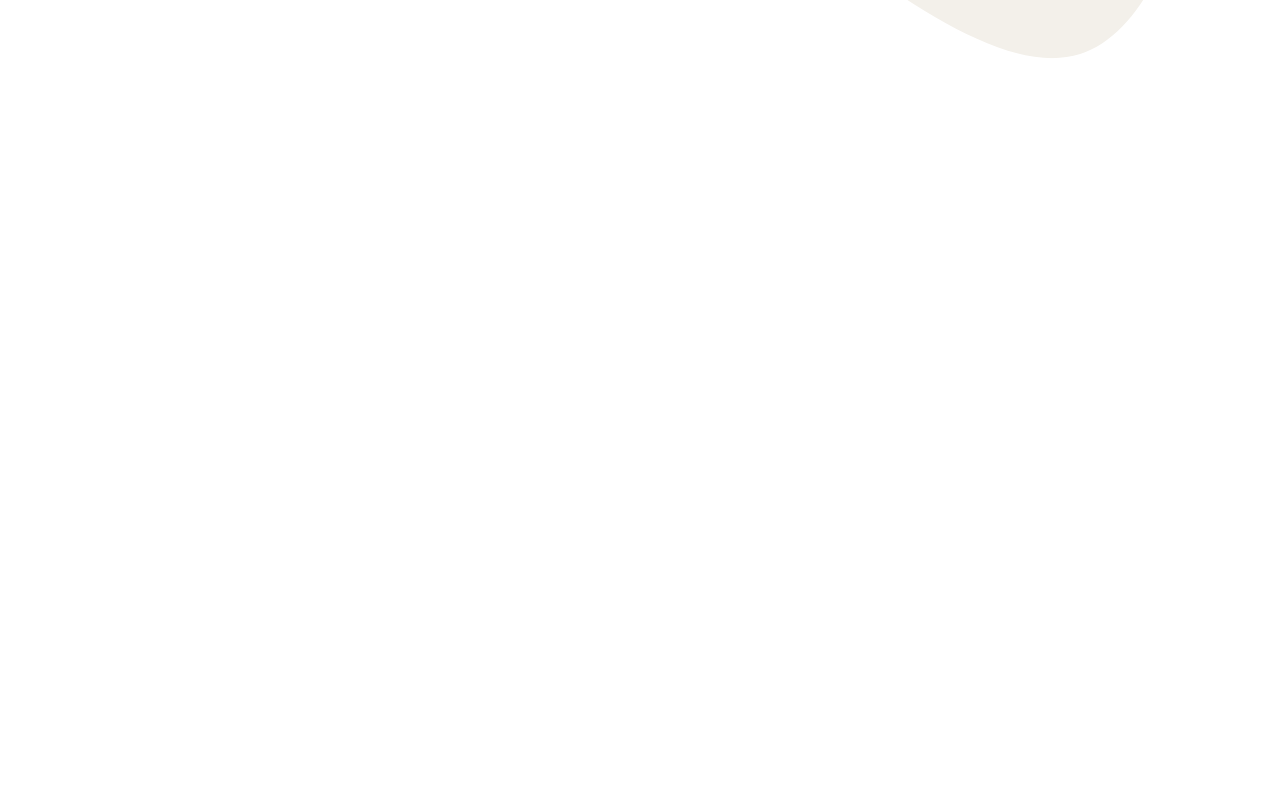
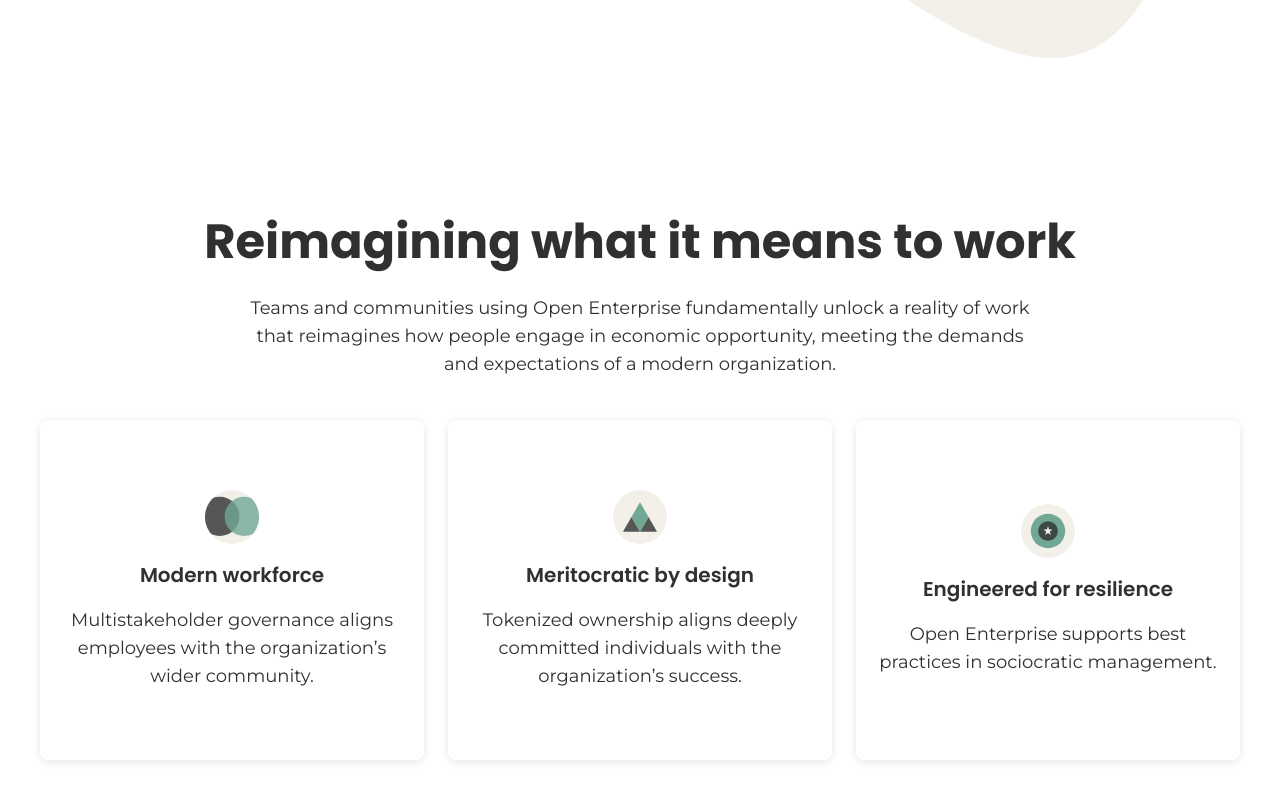
Before and after one commit to gabrielcaiana/Challenge-Trainee-s, a Vue app: page /#/ in a window 1280 px wide. Shown: the part 664-1464 px from the top of the page. Before the commit the page ends 800 px from the top, so only its background shows below. Built offline with nearby package versions, Linux system fonts and the light colour scheme.

Commit message:
seção works

```diff
--- a/public/global.css
+++ b/public/global.css
@@ -3,10 +3,10 @@
  margin: 0;
 }
 
-h1,h2,h3,h4,h5,h6 {
+h1,h2,h3,h4,h5,h6, span {
  font-family: 'Poppins', sans-serif;
 }
 
-p, span, a {
+p,a {
  font-family: 'Montserrat', sans-serif;
 }
--- /dev/null
+++ b/src/components/Work.vue
@@ -0,0 +1,105 @@
+<template>
+  <div class="work">
+    <h2>Reimagining what it means to work</h2>
+    <p>
+      Teams and communities using Open Enterprise fundamentally unlock a reality
+      of work that reimagines how people engage in economic opportunity, meeting
+      the demands and expectations of a modern organization.
+    </p>
+    <div class="cards">
+      <div class="card">
+        <img src="@/assets/icons/Icon1.svg" alt="icone" />
+        <span>Modern workforce</span>
+        <p>
+          Multistakeholder governance aligns employees with the organization’s
+          wider community.
+        </p>
+      </div>
+
+      <div class="card">
+        <img src="@/assets/icons/Icon2.svg" alt="icone" />
+        <span>Meritocratic by design</span>
+        <p>
+          Tokenized ownership aligns deeply committed individuals with the
+          organization’s success.
+        </p>
+      </div>
+
+      <div class="card">
+        <img src="@/assets/icons/Icon3.svg" alt="icone" />
+        <span>Engineered for resilience</span>
+        <p>
+          Open Enterprise supports best practices in sociocratic management.
+        </p>
+      </div>
+    </div>
+  </div>
+</template>
+
+<script>
+export default {};
+</script>
+
+<style lang="scss" scoped>
+.work {
+  display: flex;
+  flex-direction: column;
+  justify-content: center;
+  align-items: center;
+  margin: 150px 0;
+
+  h2 {
+    font-size: 48px;
+    color: map-get($theme-colors, "black");
+  }
+
+  p {
+    text-align: center;
+    max-width: 800px;
+    margin-top: 16px;
+    font-size: 18px;
+    line-height: 28px;
+    color: map-get($theme-colors, "black");
+    font-weight: 400;
+  }
+
+  .cards {
+    display: flex;
+    justify-content: center;
+    margin-top: 42px;
+    width: 100%;
+  }
+}
+
+.card {
+      width: 30%;
+      height: 340px;
+      margin: 0 12px;
+      background-color: map-get($theme-colors, "white");
+      box-shadow: 0px 2px 8px rgba(0, 0, 0, 0.1);
+      border-radius: 8px;
+      display: flex;
+      flex-direction: column;
+      justify-content: center;
+      align-items: center;
+      padding: 16px;
+      box-sizing: border-box;
+
+      img {
+       width: 64px;
+       margin-bottom: 16px;
+      }
+
+      span {
+       font-size: 20px;
+       font-weight: 600;
+       color: map-get($theme-colors, "black");
+      }
+
+      p {
+       font-size: 18px;
+       line-height: 28px;
+       color: map-get($theme-colors, "black");
+      }
+    }
+</style>
--- a/src/pages/About.vue
+++ /dev/null
@@ -1,5 +0,0 @@
-<template>
-  <div class="about">
-    <h1>This is an about page</h1>
-  </div>
-</template>
--- a/src/pages/Home.vue
+++ b/src/pages/Home.vue
@@ -2,17 +2,20 @@
   <div class="home">
     <Header/>
     <Wrapper/>
+    <Work/>
   </div>
 </template>
 
 <script>
-import Header from "@/components/Header";
+import Header from "@/components/Header"
 import Wrapper from "@/components/Wrapper"
+import Work from "@/components/Work"
 
 export default {
   components: {
     Header,
-    Wrapper
+    Wrapper,
+    Work
   }
 };
 </script>
```
